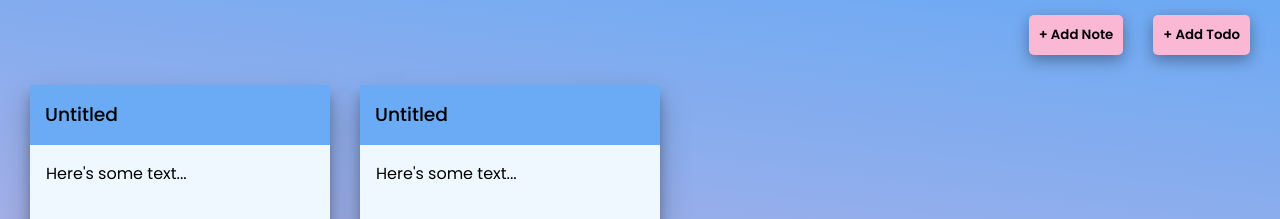
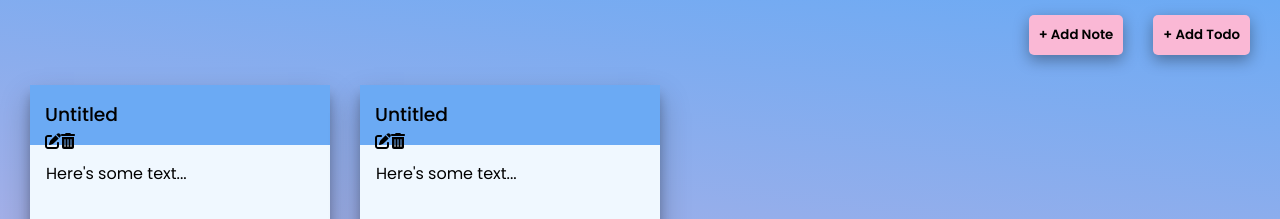
Before and after one commit to marijahavaic/notes-todo-app, a React (Create React App) app: page / in a window 1280 px wide. Shown: the top 219 px of the page. Built offline with nearby package versions, Linux system fonts and the light colour scheme.

Commit message:
Add Fontawesome and two icons for edit and trash

```diff
--- a/package.json
+++ b/package.json
@@ -3,6 +3,9 @@
   "version": "0.1.0",
   "private": true,
   "dependencies": {
+    "@fortawesome/fontawesome-svg-core": "^6.1.1",
+    "@fortawesome/free-solid-svg-icons": "^6.1.1",
+    "@fortawesome/react-fontawesome": "^0.1.18",
     "@testing-library/jest-dom": "^5.16.3",
     "@testing-library/react": "^12.1.4",
     "@testing-library/user-event": "^13.5.0",
--- a/src/Components/Note.js
+++ b/src/Components/Note.js
@@ -1,6 +1,9 @@
 import React from 'react';
 
 import '../Style/Note.css'
+
+import { FontAwesomeIcon } from '@fortawesome/react-fontawesome';
+import { faPenToSquare, faTrashCan } from '@fortawesome/free-solid-svg-icons';
 
 class Note extends React.Component {
 
@@ -9,6 +12,10 @@ class Note extends React.Component {
         <div className="Note">
             <div className='Header'>
                 <h3>Untitled</h3>
+                <div className='Icons'>
+                    <FontAwesomeIcon icon={faPenToSquare} />
+                    <FontAwesomeIcon icon={faTrashCan} />
+                </div>
             </div>
             <div className='Body'>
                 <p>Here's some text...</p>
```
Also changed, not shown: 1 other file (tests, documents, lock files or other folders).
